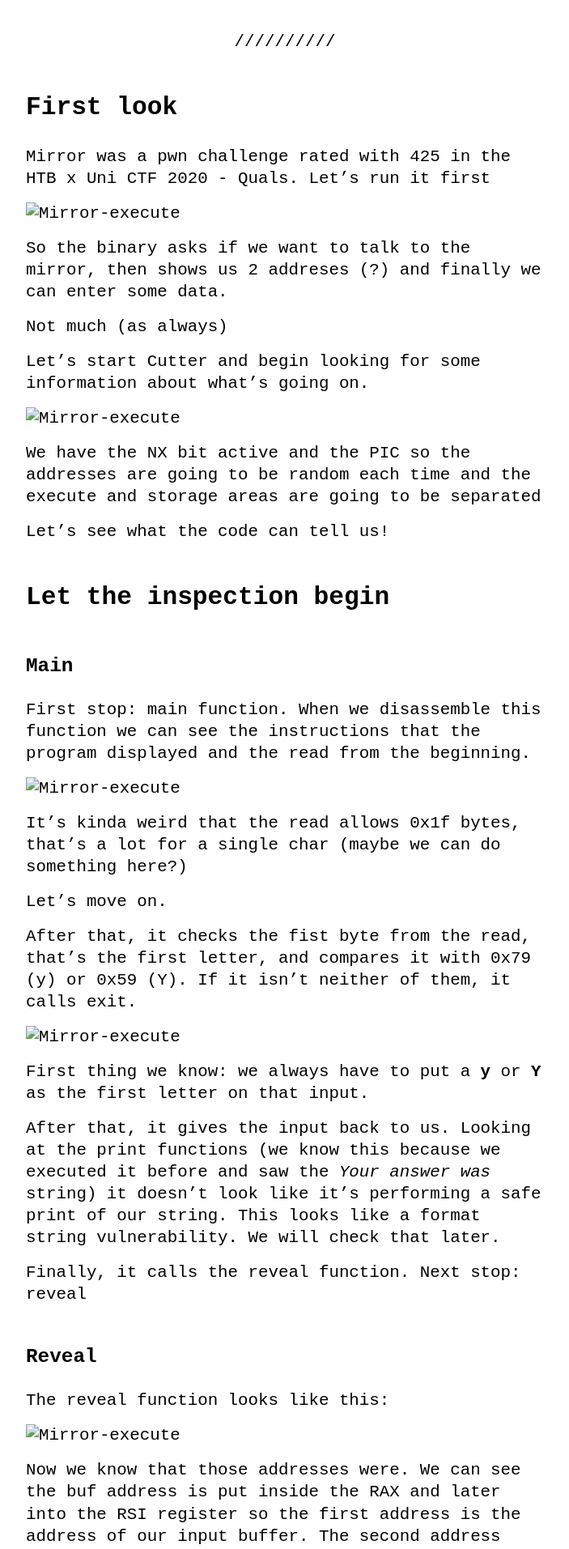
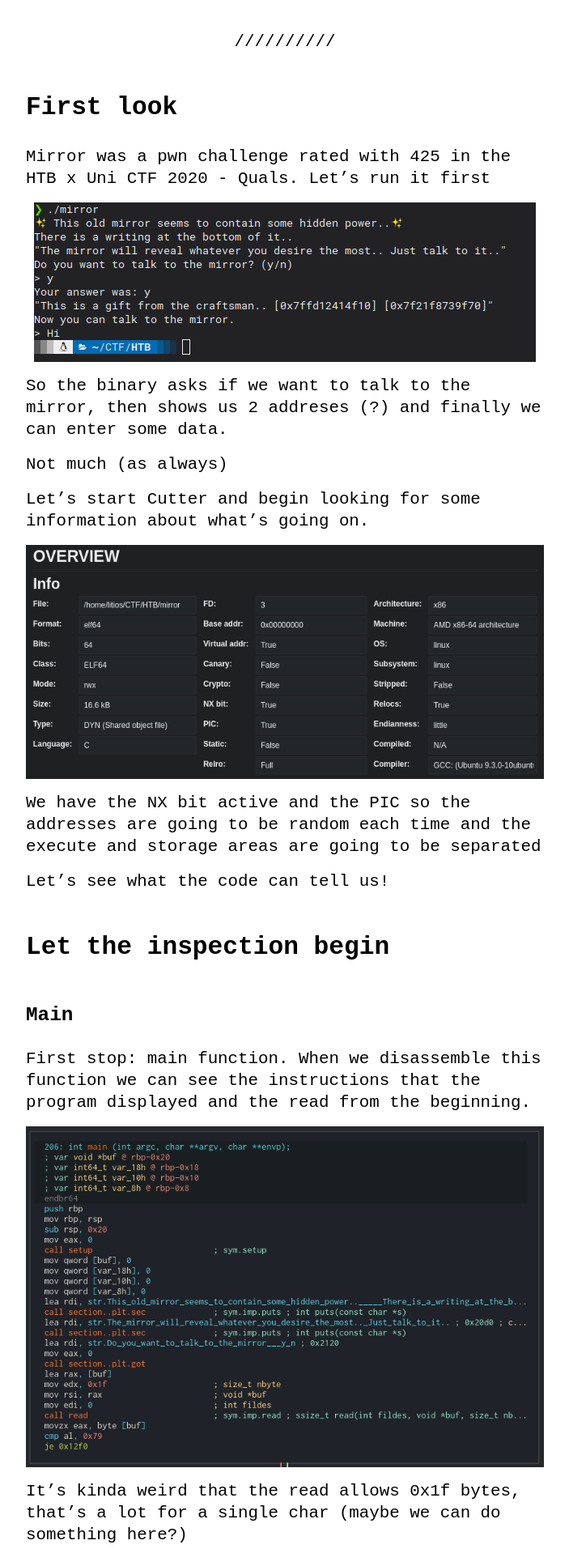
Before and after one commit to litios/litios.github.io, a Jekyll site: the page built from _posts/2020-11-25-mirror.md, in a window 1280 px wide. Shown: the part 561-2474 px from the top of the page at 81% size, without its empty margins (288-991 px from the left). Built offline with Jekyll 4.4.1, drawn with Linux system fonts in a browser that asks for light colours; our own code applies the rules of GitHub Pages for plain Markdown files.

Commit message:
fix imgs

```diff
--- a/_posts/2020-11-25-mirror.md
+++ b/_posts/2020-11-25-mirror.md
@@ -50,7 +50,7 @@ MMMMMM                            MMMMMMMMMMMMM
 ## First look
 Mirror was a pwn challenge rated with 425 in the HTB x Uni CTF 2020 - Quals. Let's run it first
 
-![Mirror-execute](../assets/imgs/mirror-execute.png)
+![Mirror-execute](/./assets/imgs/mirror-execute.png)
 
 So the binary asks if we want to talk to the mirror, then shows us 2 addreses (?) and finally we can enter some data.
 
@@ -58,7 +58,7 @@ Not much (as always)
 
 Let's start Cutter and begin looking for some information about what's going on.
 
-![Mirror-execute](../assets/imgs/mirror-dashboard.png)
+![Mirror-execute](/./assets/imgs/mirror-dashboard.png)
 
 We have the NX bit active and the PIC so the addresses are going to be random each time and the execute and storage areas are going to be separated
 
@@ -69,7 +69,7 @@ Let's see what the code can tell us!
 ### Main
 First stop: main function. When we disassemble this function we can see the instructions that the program displayed and the read from the beginning.
 
-![Mirror-execute](../assets/imgs/mirror-main.png)
+![Mirror-execute](/./assets/imgs/mirror-main.png)
 
 It's kinda weird that the read allows 0x1f bytes, that's a lot for a single char (maybe we can do something here?)
 
@@ -77,7 +77,7 @@ Let's move on.
 
 After that, it checks the fist byte from the read, that's the first letter, and compares it with 0x79 (y) or 0x59 (Y). If it isn't neither of them, it calls exit.
 
-![Mirror-execute](../assets/imgs/mirror-main-2.png)
+![Mirror-execute](/./assets/imgs/mirror-main-2.png)
 
 First thing we know: we always have to put a **y** or **Y** as the first letter on that input.
 
@@ -89,7 +89,7 @@ Finally, it calls the reveal function. Next stop: reveal
 
 The reveal function looks like this:
 
-![Mirror-execute](../assets/imgs/mirror-reveal.png)
+![Mirror-execute](/./assets/imgs/mirror-reveal.png)
 
 Now we know that those addresses were. We can see the buf address is put inside the RAX and later into the RSI register so the first address is the address of our input buffer. The second address goes to the rdx register from the printf function.
 
@@ -110,7 +110,7 @@ My main approach at this point is to use ROP to generate a shell. This is becaus
 
 Even though I didn't need it for my exploit there was a format string vulnerability in the code.
 
-![Mirror-execute](../assets/imgs/mirror-format-string.png)
+![Mirror-execute](/./assets/imgs/mirror-format-string.png)
 
 We could probably find a way to exploit this vulnerability but it wasn't necessary for the exploit we want to perform.
 
@@ -123,13 +123,13 @@ The target here is to put the RSP address on our input so when it returns we can
 The trick here is that one byte we can override on the reveal call.
 
 Let's break it down. This is how the stack looks on the reveal function:
-![Mirror-execute](../assets/imgs/mirror-stack.jpg)
+![Mirror-execute](/./assets/imgs/mirror-stack.jpg)
 
 And we know the address of our input, which is right above the RBP return address. Remember we can override one byte of that address so we can point it back to our leaked address.
 
 >Remeber that address are read backwards
 
-![Mirror-execute](../assets/imgs/mirror-override.jpg)
+![Mirror-execute](/./assets/imgs/mirror-override.jpg)
 
 >There are going to be times when this doesn't work. When the 2nd byte changes, this won't work because we cannot reach the desired address
 
@@ -158,7 +158,7 @@ I usually use the amazing tool called [one_gadget](https://github.com/david942j/
 
 When we execute it against the libc.so.6 file we get the following results:
 
-![Mirror-execute](../assets/imgs/mirror-one.png)
+![Mirror-execute](/./assets/imgs/mirror-one.png)
 
 Let's write those address down so we can check if something works for us.
 
@@ -216,7 +216,7 @@ p.interactive()
 We send it and....
 pwned!
 
-![Mirror-execute](../assets/imgs/mirror-final.png)
+![Mirror-execute](/./assets/imgs/mirror-final.png)
 
 > I didn't screenshot the remote shell so this is running locally :S
 
@@ -226,4 +226,4 @@ That's all!
 
 **See you on the debugger!**
 
-![Mirror-execute](../assets/imgs/mirror-badge.png)
+![Mirror-execute](/./assets/imgs/mirror-badge.png)
```
